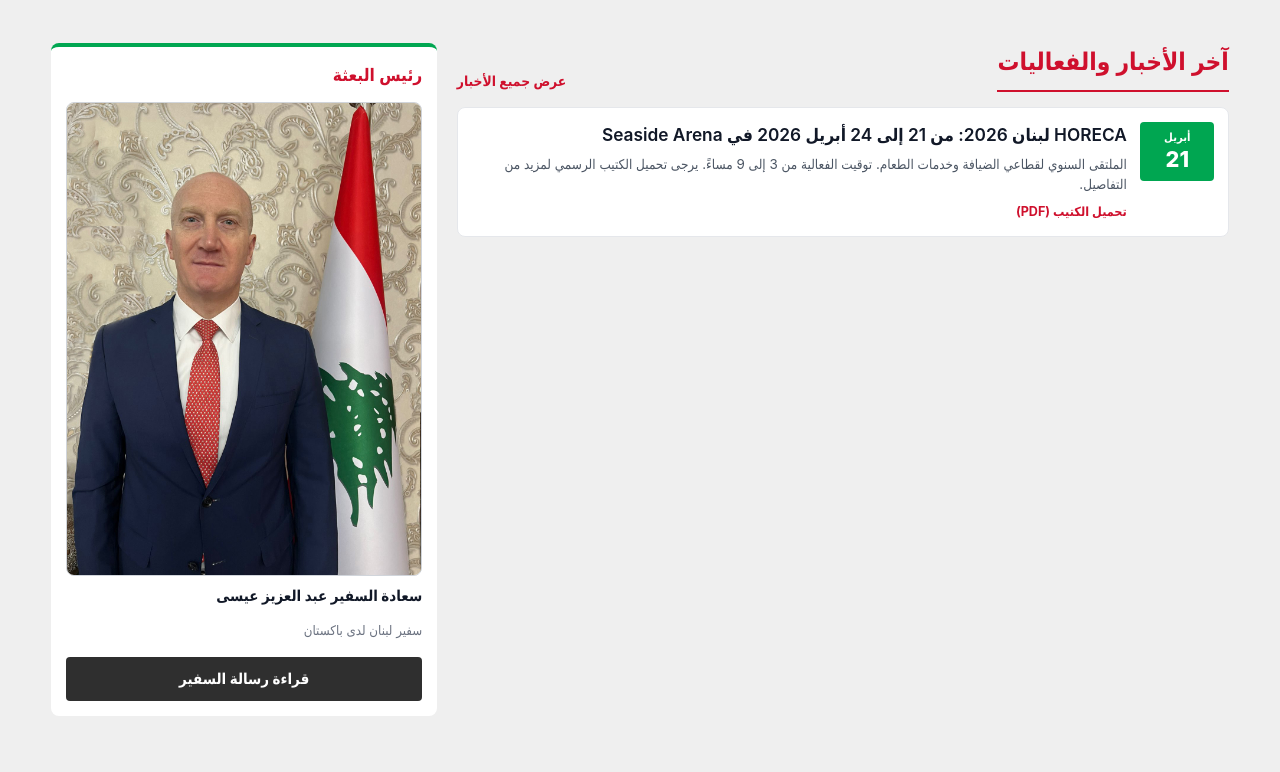
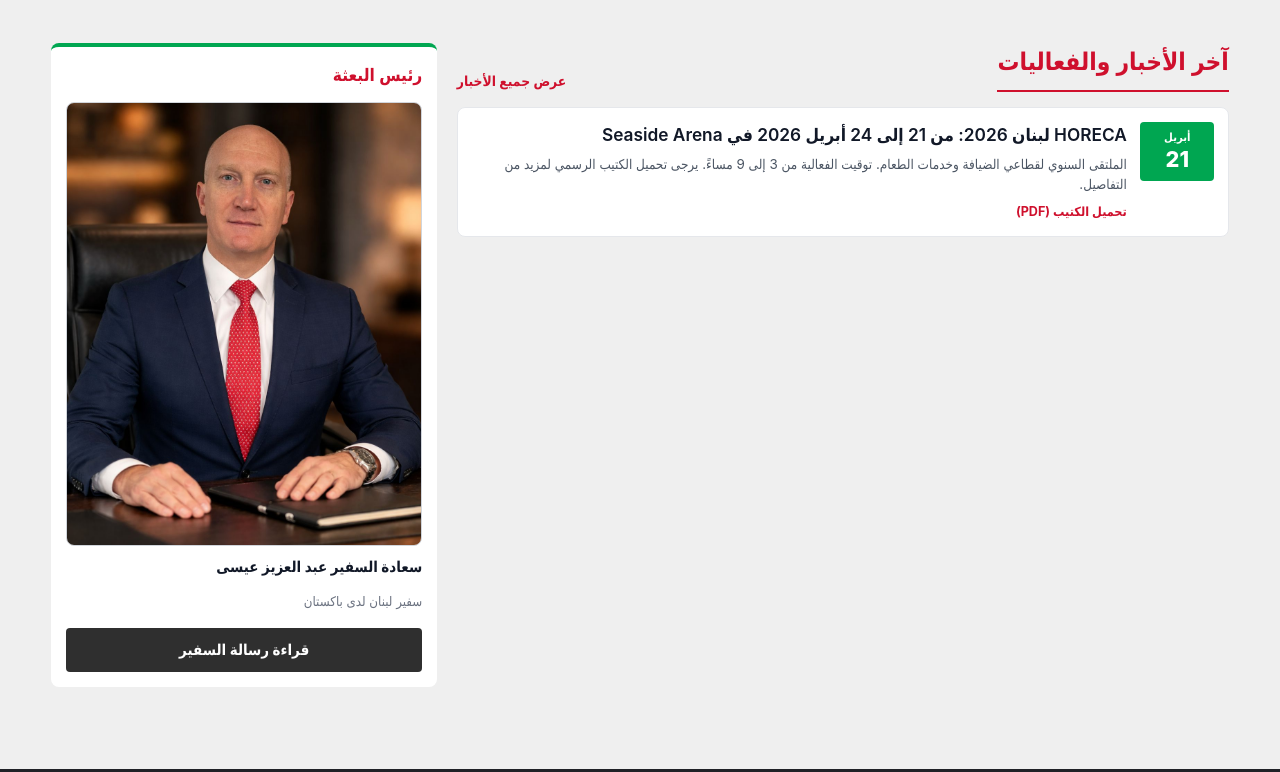
Before and after one commit to travokeyapp/lebanon-embassy-webiste, a Next.js app: page /ar in a window 1280 px wide. Shown: the part 742-1514 px from the top of the page. Built offline with nearby package versions, Linux system fonts and the light colour scheme.

Commit message:
updated ambassador picture

```diff
--- a/src/app/[locale]/ambassador/page.tsx
+++ b/src/app/[locale]/ambassador/page.tsx
@@ -68,7 +68,7 @@ export default async function AmbassadorPage({ params }: { params: Promise<{ loc
           <aside className="card">
             <div className="ambassadorPortraitWrap">
               <Image
-                src="/lebanon_ambasssador.jpeg"
+                src="/lebanon_ambassador.jpeg"
                 alt={t.portraitAlt}
                 width={900}
                 height={1200}
--- a/src/app/[locale]/page.tsx
+++ b/src/app/[locale]/page.tsx
@@ -259,7 +259,7 @@ export default async function Home({
             <h4>{t.headOfMission}</h4>
             <div className="ambassadorPortraitWrap missionPortraitWrap">
               <Image
-                src="/lebanon_ambasssador.jpeg"
+                src="/lebanon_ambassador.jpeg"
                 alt={t.missionName}
                 width={900}
                 height={1200}
--- a/src/app/globals.css
+++ b/src/app/globals.css
@@ -1732,6 +1732,11 @@ a {
   margin-bottom: 0.65rem;
 }
 
+.missionPortraitWrap .ambassadorPortrait {
+  aspect-ratio: 4 / 5;
+  object-position: center 12%;
+}
+
 .missionName {
   margin: 0;
   color: #111827;
```
Also changed, not shown: public/lebanon_ambassador.jpeg (added), public/lebanon_ambasssador.jpeg (deleted).
